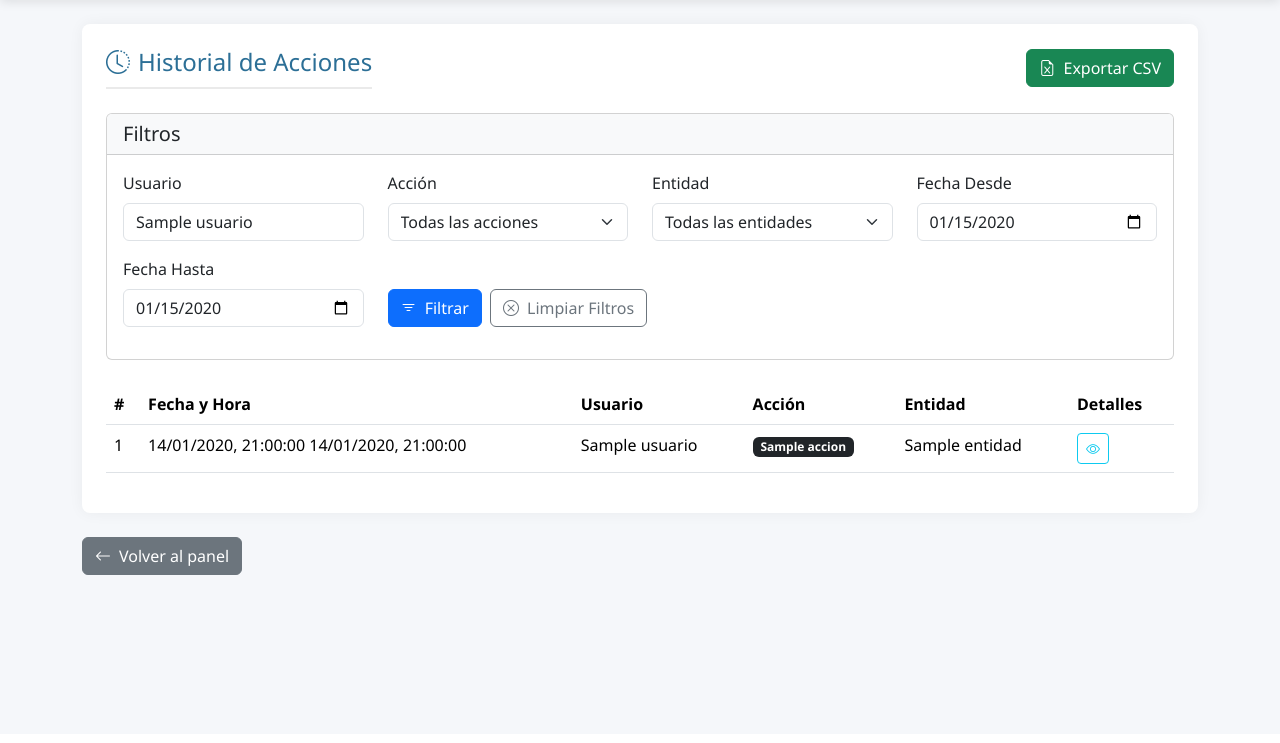
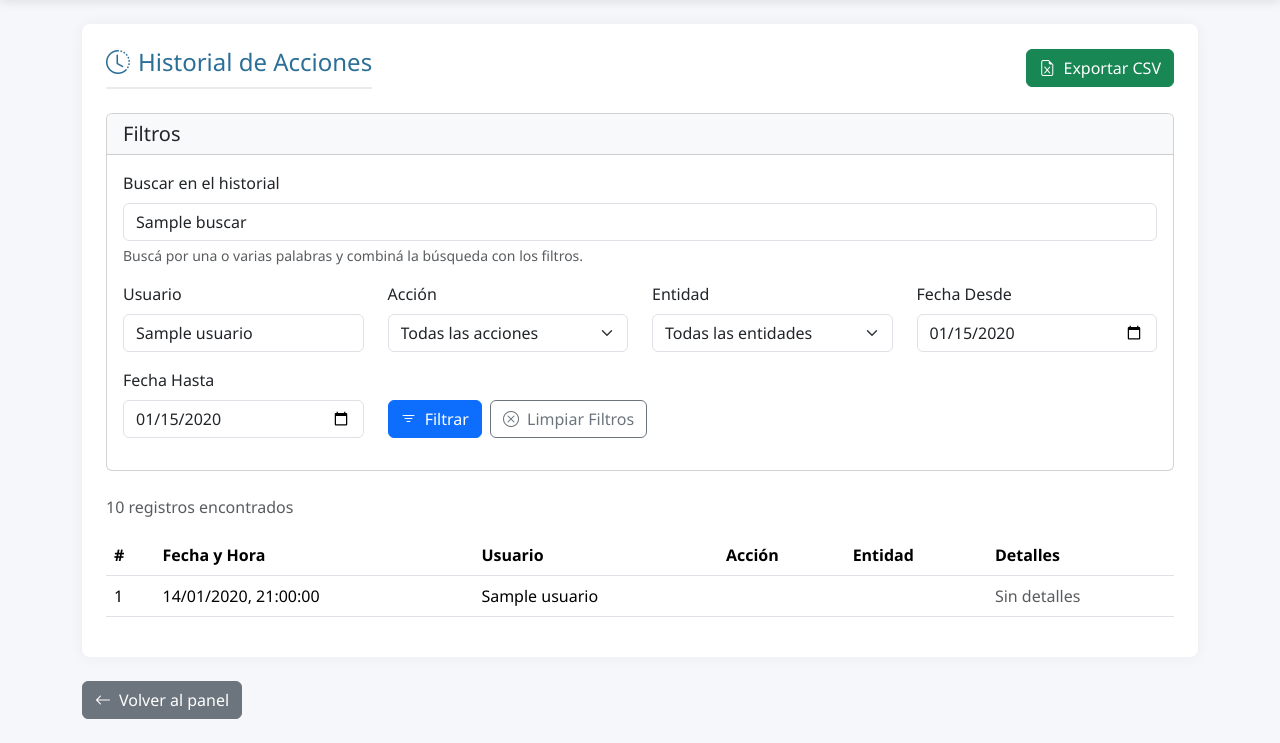
Before and after one commit to santino2003/regomax, a Node server app: template views/historial.ejs in a window 1280 px wide. Shown: the part 66-809 px from the top of the page. Before the commit the page ends 641 px from the top, so only its background shows below. Run offline with Node 20, Linux system fonts and the light colour scheme; the template is opened without the code that fills it: most values are stand-ins (such as "Sample title", 1, 10 or a date in 2020).

Commit message:
feat: Enhance historial functionality with improved filtering, export options, and detail parsing

```diff
--- a/src/services/historialService.js
+++ b/src/services/historialService.js
@@ -2,6 +2,10 @@
 const { fechaActual } = require('../utils/fecha');
 
 class HistorialService {
+    async obtenerOpciones() {
+        return historialRepository.obtenerOpciones();
+    }
+
     /**
      * Registra una acción en el historial
      */
--- a/views/historial.ejs
+++ b/views/historial.ejs
@@ -56,7 +56,7 @@
                             <i class="bi bi-clock-history me-2"></i>Historial de Acciones
                         </h4>
                         <div>
-                            <a href="/api/historial/exportar" class="btn btn-success">
+                            <a href="<%= exportUrl %>" class="btn btn-success">
                                 <i class="bi bi-file-earmark-excel me-1"></i> Exportar CSV
                             </a>
                         </div>
@@ -69,6 +69,12 @@
                         </div>
                         <div class="card-body">
                             <form id="filtrosForm" method="GET" action="/historial">
+                                <div class="mb-3">
+                                    <label for="buscar" class="form-label">Buscar en el historial</label>
+                                    <input type="search" class="form-control" id="buscar" name="buscar"
+                                        value="<%= filtros.buscar || '' %>" placeholder="Nombre del bien, código, ID, descripción u otro dato">
+                                    <div class="form-text">Buscá por una o varias palabras y combiná la búsqueda con los filtros.</div>
+                                </div>
                                 <div class="row">
                                     <div class="col-md-3 mb-3">
                                         <label for="usuario" class="form-label">Usuario</label>
@@ -79,23 +85,18 @@
                                         <label for="accion" class="form-label">Acción</label>
                                         <select class="form-select" id="accion" name="accion">
                                             <option value="">Todas las acciones</option>
-                                            <option value="crear" <%= filtros.accion === 'crear' ? 'selected' : '' %>>Crear</option>
-                                            <option value="editar" <%= filtros.accion === 'editar' ? 'selected' : '' %>>Editar</option>
-                                            <option value="eliminar" <%= filtros.accion === 'eliminar' ? 'selected' : '' %>>Eliminar</option>
-                                            <option value="consultar" <%= filtros.accion === 'consultar' ? 'selected' : '' %>>Consultar</option>
-                                            <option value="login" <%= filtros.accion === 'login' ? 'selected' : '' %>>Inicio de sesión</option>
-                                            <option value="logout" <%= filtros.accion === 'logout' ? 'selected' : '' %>>Cierre de sesión</option>
+                                            <% opciones.acciones.forEach(accion => { %>
+                                                <option value="<%= accion %>" <%= filtros.accion === accion ? 'selected' : '' %>><%= etiqueta(accion) %></option>
+                                            <% }) %>
                                         </select>
                                     </div>
                                     <div class="col-md-3 mb-3">
                                         <label for="entidad" class="form-label">Entidad</label>
                                         <select class="form-select" id="entidad" name="entidad">
                                             <option value="">Todas las entidades</option>
-                                            <option value="bolson" <%= filtros.entidad === 'bolson' ? 'selected' : '' %>>Bolsón</option>
-                                            <option value="orden_venta" <%= filtros.entidad === 'orden_venta' ? 'selected' : '' %>>Orden de Venta</option>
-                                            <option value="parte_diario" <%= filtros.entidad === 'parte_diario' ? 'selected' : '' %>>Parte Diario</option>
-                                            <option value="despacho" <%= filtros.entidad === 'despacho' ? 'selected' : '' %>>Despacho</option>
-                                            <option value="usuario" <%= filtros.entidad === 'usuario' ? 'selected' : '' %>>Usuario</option>
+                                            <% opciones.entidades.forEach(entidad => { %>
+                                                <option value="<%= entidad %>" <%= filtros.entidad === entidad ? 'selected' : '' %>><%= etiqueta(entidad) %></option>
+                                            <% }) %>
                                         </select>
                                     </div>
                                     <div class="col-md-3 mb-3">
@@ -125,6 +126,7 @@
                         </div>
                     </div>
 
+                    <p class="text-muted" role="status"><%= pagination.total %> registros encontrados</p>
                     <!-- Tabla de historial -->
                     <div class="table-responsive">
                         <table class="table table-hover">
@@ -158,8 +160,7 @@
                                                         timeZone: 'America/Argentina/Buenos_Aires',
                                                         hour12: false
                                                     };
-                                                    const fechaFormateada = fecha.toLocaleDateString('es-AR', options) + ' ' +
-                                                        fecha.toLocaleTimeString('es-AR', options);
+                                                    const fechaFormateada = fecha.toLocaleString('es-AR', options);
                                                     %><%= fechaFormateada %><%
                                                 } catch(e) {
                                                     %><%= item.fecha_hora %><%
@@ -177,23 +178,36 @@
                                                 <% } else if (item.accion === 'consultar') { %>
                                                     <span class="badge bg-info">Consultar</span>
                                                 <% } else if (item.accion === 'login') { %>
-                                                    <span class="badge bg-primary">Login</span>
+                                                    <span class="badge bg-primary">Inicio de sesión</span>
                                                 <% } else if (item.accion === 'logout') { %>
-                                                    <span class="badge bg-secondary">Logout</span>
+                                                    <span class="badge bg-secondary">Cierre de sesión</span>
                                                 <% } else { %>
-                                                    <span class="badge bg-dark"><%= item.accion %></span>
+                                                    <span class="badge bg-dark"><%= etiqueta(item.accion) %></span>
                                                 <% } %>
                                             </td>
-                                            <td><%= item.entidad.replace(/_/g, ' ') %></td>
+                                            <td><%= etiqueta(item.entidad) %></td>
                                             <td>
-                                                <% if (item.detalles) { %>
-                                                    <button type="button" class="btn btn-sm btn-outline-info btnVerDetalles"
-                                                            data-bs-toggle="modal" data-bs-target="#detallesModal"
-                                                            data-detalles='<%- JSON.stringify(item.detalles) %>'>
-                                                        <i class="bi bi-eye"></i>
+                                                <%
+                                                    const datos = item.detalles && typeof item.detalles === 'object' && !Array.isArray(item.detalles)
+                                                        ? { ...item.detalles } : item.detalles;
+                                                    if (datos && typeof datos === 'object' && !Array.isArray(datos)) {
+                                                        if (item.bien_codigo && !datos.codigo) datos.codigo = item.bien_codigo;
+                                                        if (item.bien_nombre && !datos.nombre) datos.nombre = item.bien_nombre;
+                                                    }
+                                                    const filas = datos == null ? [] : filasDetalles(datos);
+                                                    const resumen = filas.filter(f => /^(Nombre|Código|ID del bien|Cantidad|Detalle)$/.test(f.campo));
+                                                %>
+                                                <% resumen.slice(0, 3).forEach(fila => { %>
+                                                    <div class="small"><strong><%= fila.campo %>:</strong> <%= fila.valor %></div>
+                                                <% }) %>
+                                                <% if (filas.length) { %>
+                                                    <button type="button" class="btn btn-sm btn-outline-info btnVerDetalles mt-1"
+                                                        data-bs-toggle="modal" data-bs-target="#detallesModal"
+                                                        data-detalles="<%= JSON.stringify(filas) %>">
+                                                        <i class="bi bi-eye me-1"></i> Ver detalles
                                                     </button>
                                                 <% } else { %>
-                                                    -
+                                                    <span class="text-muted">Sin detalles</span>
                                                 <% } %>
                                             </td>
                                         </tr>
@@ -293,7 +307,7 @@
                     <button type="button" class="btn-close" data-bs-dismiss="modal" aria-label="Cerrar"></button>
                 </div>
                 <div class="modal-body">
-                    <pre id="detallesJSON" class="bg-light p-3 rounded"></pre>
+                    <dl id="detallesContenido" class="row mb-0" style="overflow-wrap: anywhere"></dl>
                 </div>
                 <div class="modal-footer">
                     <button type="button" class="btn btn-secondary" data-bs-dismiss="modal">Cerrar</button>
@@ -313,26 +327,25 @@
             // Manejar clic en botones de ver detalles
             document.querySelectorAll('.btnVerDetalles').forEach(button => {
                 button.addEventListener('click', function() {
-                    const detalles = this.getAttribute('data-detalles');
-                    try {
-                        const detallesObj = JSON.parse(detalles);
-                        document.getElementById('detallesJSON').textContent = JSON.stringify(detallesObj, null, 2);
-                    } catch (e) {
-                        document.getElementById('detallesJSON').textContent = detalles || 'No hay detalles disponibles';
-                    }
+                    const contenido = document.getElementById('detallesContenido');
+                    contenido.replaceChildren();
+                    const filas = JSON.parse(this.getAttribute('data-detalles'));
+                    filas.forEach(fila => {
+                        const campo = document.createElement('dt');
+                        campo.className = 'col-sm-4 border-bottom py-2';
+                        campo.textContent = fila.campo;
+                        const valor = document.createElement('dd');
+                        valor.className = 'col-sm-8 border-bottom py-2 mb-0';
+                        valor.style.whiteSpace = 'pre-wrap';
+                        valor.textContent = fila.valor;
+                        contenido.append(campo, valor);
+                    });
                 });
             });
 
             // Manejar botón limpiar filtros
             document.getElementById('btnLimpiarFiltros').addEventListener('click', function() {
-                document.getElementById('usuario').value = '';
-                document.getElementById('accion').value = '';
-                document.getElementById('entidad').value = '';
-                document.getElementById('fechaDesde').value = '';
-                document.getElementById('fechaHasta').value = '';
-
-                // Enviar el formulario para aplicar la limpieza
-                document.getElementById('filtrosForm').submit();
+                window.location.assign('/historial');
             });
         });
     </script>
```
Also changed, not shown: src/controllers/historialController.js (+13 -25 lines), src/middleware/historialMiddleware.js (+8 -0 lines), src/repositories/historialRepository.js (+42 -13 lines), src/utils/historial.js (added, +34 -0 lines).
